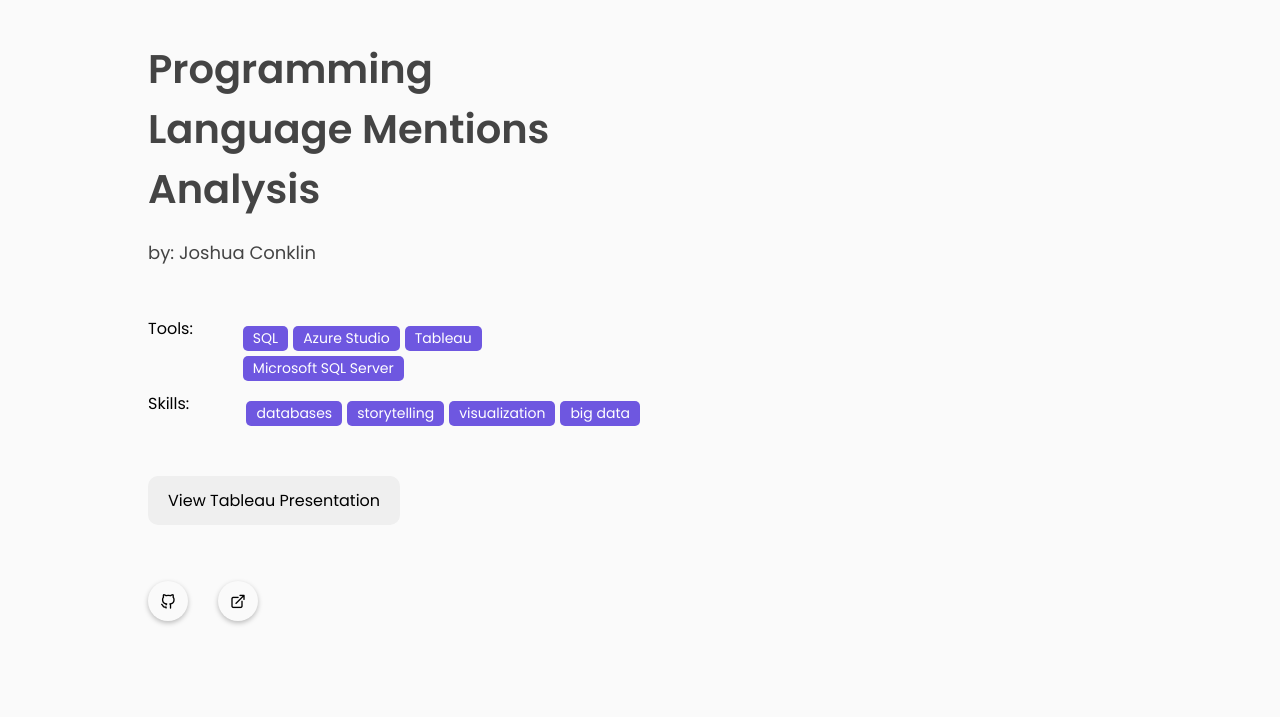
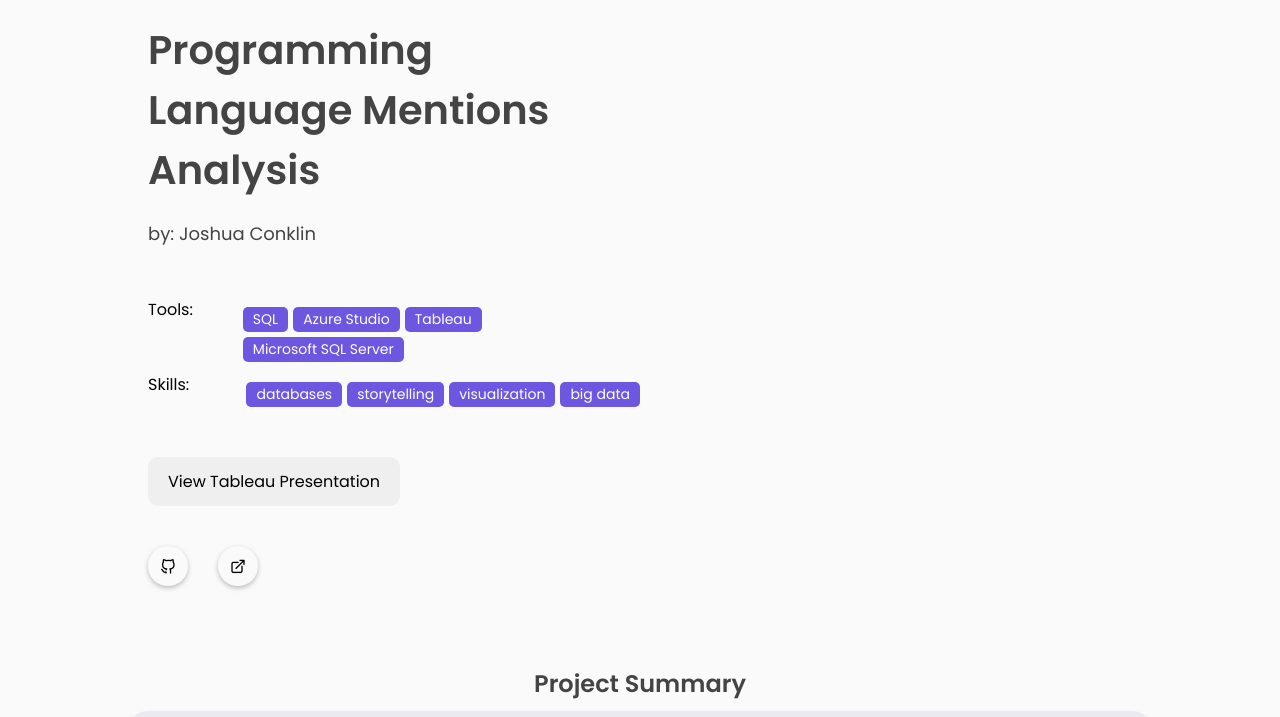
Before and after one commit to joshuaconk14/Data_Jobs_HTML_Page, a plain HTML site: page index.html in a window 1280 px wide. Shown: the top 717 px of the page. Drawn offline with nearby package versions, Linux system fonts and the light colour scheme.

Commit message:
page edit

```diff
--- a/style.css
+++ b/style.css
@@ -139,7 +139,7 @@ h3{
     display: flex;
     justify-content: center; /* x-axis alignment */
     align-content: center; /* y-axis alignment */
-    min-height: 80vh;
+    min-height: 60vh;
     flex-direction: column;
     width: 50%;
     padding-left: 20px;
@@ -168,7 +168,7 @@ h3{
 }
 .social_icons, .social_icons_right{
     display: flex;
-    margin-top: 3.5em;
+    margin-top: 2.5em;
     gap: 30px;
 }
 .icon{
```
Also changed, not shown: index.html (+1 -1 lines).
